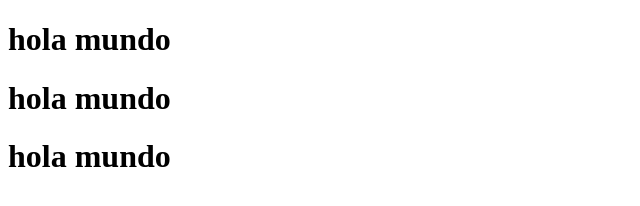
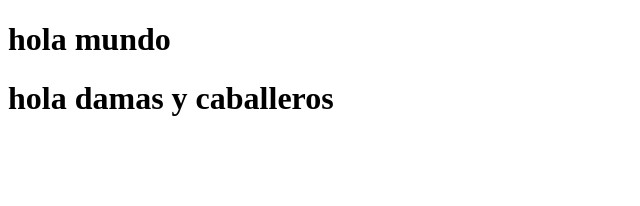
Before and after one commit to Manu-alfk/update_ci, an Electron app: page index.html in a window 800 px wide. Shown: the whole page, without its empty margins (0-640 px from the left). Drawn offline with Linux system fonts and the light colour scheme.

Commit message:
tercer commit

```diff
--- a/index.html
+++ b/index.html
@@ -16,7 +16,6 @@
 </head>
 <body>
   <h1>hola mundo</h1>
-  <h1>hola mundo</h1>
-  <h1>hola mundo</h1>
+  <h1>hola damas y caballeros</h1>
 </body>
 </html>
--- a/package.json
+++ b/package.json
@@ -1,6 +1,6 @@
 {
   "name": "pruebas",
-  "version": "1.0.0",
+  "version": "5.0.0",
   "description": "",
   "main": "index.js",
   "scripts": {
```
Also changed, not shown: 1 other file.
